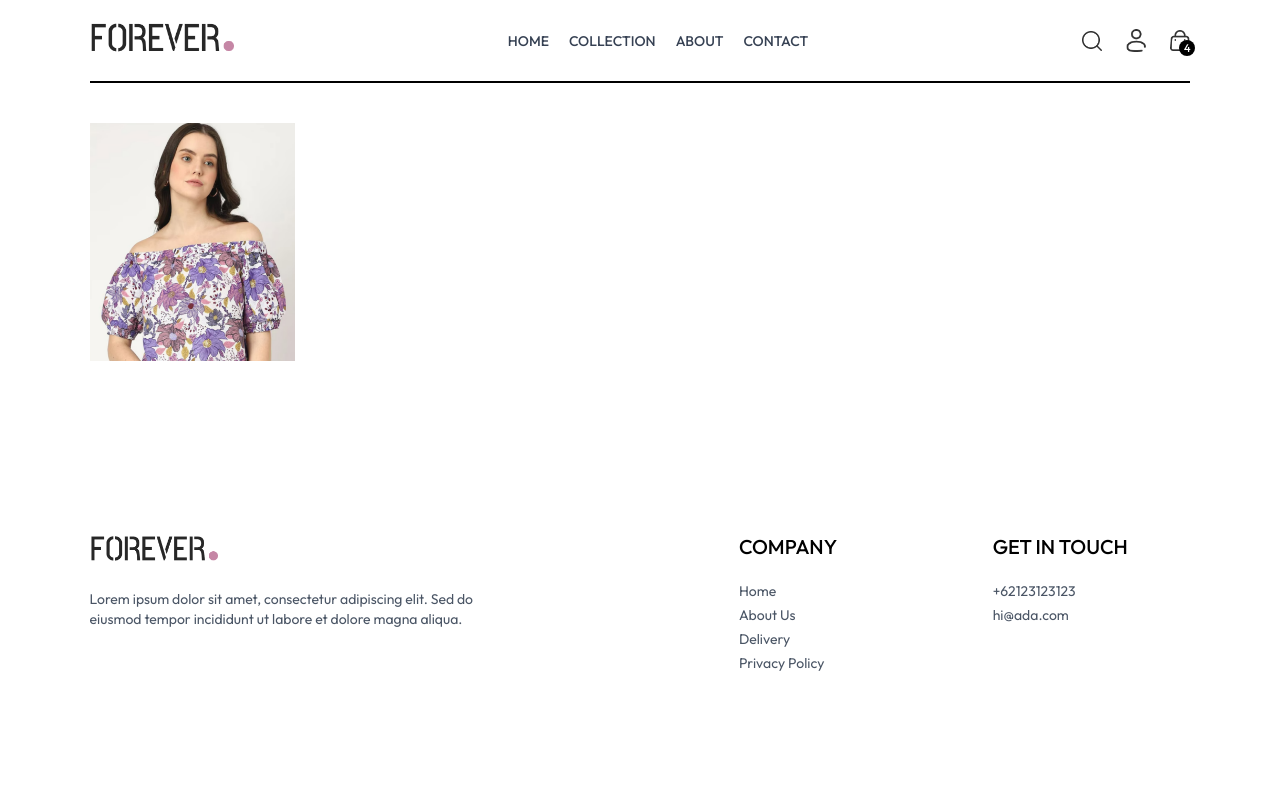
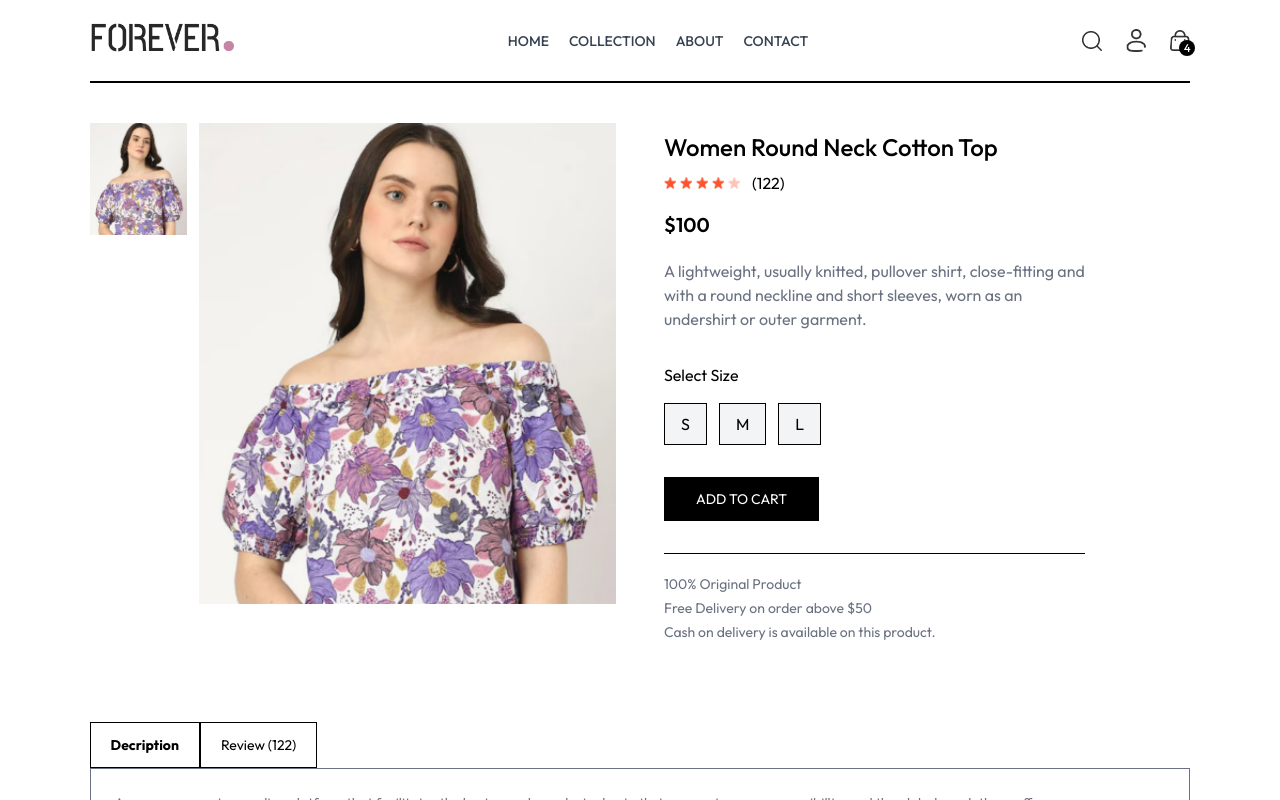
Before and after one commit to addhes/merncom, a React (Vite) app: page /product/aaaaa in a window 1280 px wide. Shown: the top 800 px of the page. Built offline with nearby package versions, Linux system fonts and the light colour scheme.

Commit message:
ada tambahan

```diff
--- /dev/null
+++ b/src/components/RelatedProducts.tsx
@@ -0,0 +1,17 @@
+import React from 'react'
+
+const RelatedProducts = () => {
+
+    const {products} = useContext(ShopContext);
+    const [related, setRelated] = React.useState(products);
+
+    React.useEffect(() => {
+        const filtered = products.filter(item => item.bestseller === true);
+        setRelated(filtered);
+    }, [products]);
+  return (
+    <div>RelatedProducts</div>
+  )
+}
+
+export default RelatedProducts
--- a/src/pages/Product.tsx
+++ b/src/pages/Product.tsx
@@ -1,6 +1,7 @@
 import React, { useContext } from 'react'
 import { ShopContext } from '../context/ShopContext';
 import { useParams } from 'react-router-dom';
+import { assets } from '../assets/assets';
 
 const Product = () => {
 
@@ -13,6 +14,7 @@
   const {productId} = useParams();
   const {products} = productss;
   const [image, setImage] = React.useState('');
+  const [size, setSize] = React.useState('');
   const [productData, setProductData] = React.useState<
     | {
         _id: string;
@@ -53,10 +55,56 @@
           <div className=' flex sm:flex-col overflow-x-auto sm:overflow-y-scroll justify-between sm:justify-normal sm:w-[18.7%] w-full'>
             {
               productData.image.map((item, index) => (
-                <img src={item} key={index} alt='' className='w-[24%] sm:w-full sm:mb-3 flex-shrink-0 cursor-pointer' />
+                <img onClick={()=>setImage(item)} src={item} key={index} alt='' className='w-[24%] sm:w-full sm:mb-3 flex-shrink-0 cursor-pointer' />
               ))
             }
           </div>
+          <div className='w-full sm:w-[80%]'>
+            <img src={image} alt='' className='w-full h-auto' />
+          </div>
+        </div>
+
+        {/* Product Info */}
+        <div className='flex-1'>
+            <h1 className='font-medium text-2xl mt-2'>{productData.name}</h1>
+            <div className='flex items-center gap-1 mt-2'>
+              <img src={assets.star_icon} alt="" className='w-3 5' />
+              <img src={assets.star_icon} alt="" className='w-3 5' />
+              <img src={assets.star_icon} alt="" className='w-3 5' />
+              <img src={assets.star_icon} alt="" className='w-3 5' />
+              <img src={assets.star_dull_icon} alt="" className='w-3 5' />
+              <p className='pl-2'>(122)</p>
+            </div>
+            <p className='font-semibold text-xl mt-4'>${productData.price}</p>
+            <p className=' mt-5 text-gray-500 md:w-4/5'>{productData.description}</p>
+            <div className=' flex flex-col gap-4 my-8'>
+              <p>Select Size</p>
+              <div className='flex gap-3'>
+                {productData.sizes.map((item, index) => (
+                  <button onClick={()=>setSize(item)} className={`border py-2 px-4 bg-gray-100 cursor-pointer ${item === size ? 'border-orange-500' : ''}`} key={index}>{item}</button>
+                ))}
+
+              </div>
+            </div>
+            <button className='bg-black text-white px-8 py-3 text-sm active:bg-gray-700 cursor-pointer'>ADD TO CART</button>
+            <hr className=' mt-8 sm:w-4/5' />
+            <div className=' text-sm text-gray-500 mt-5 flex flex-col gap-1'>
+                <p>100% Original Product</p>
+                <p>Free Delivery on order above $50</p>
+                <p>Cash on delivery is available on this product.</p>
+            </div>
+        </div>
+      </div>
+
+      {/* Descriptiomm& Review Section */}
+      <div className='mt-20'>
+        <div className='flex'>
+            <b className='border px-5 py-3 text-sm'>Decription</b>
+            <p className=' border px-5 py-3 text-sm'>Review (122)</p>
+        </div>
+        <div className='flex flex-col gap-4 border px-6 py-6 text-sm text-gray-500'>
+            <p>An e-commerce is an online platform that facilitates the buying and popularty due to their conveniencem accesssibillty, and the global reach thery offer</p>
+            <p>E-commerce platforms allow businesses to showcase their products or services, manage inventory, process payments securely, and handle shipping and logistics. Customers can browse through a wide range of products, read reviews, compare prices, and make purchases from the comfort of their homes.</p>
         </div>
       </div>
     </div>
```
